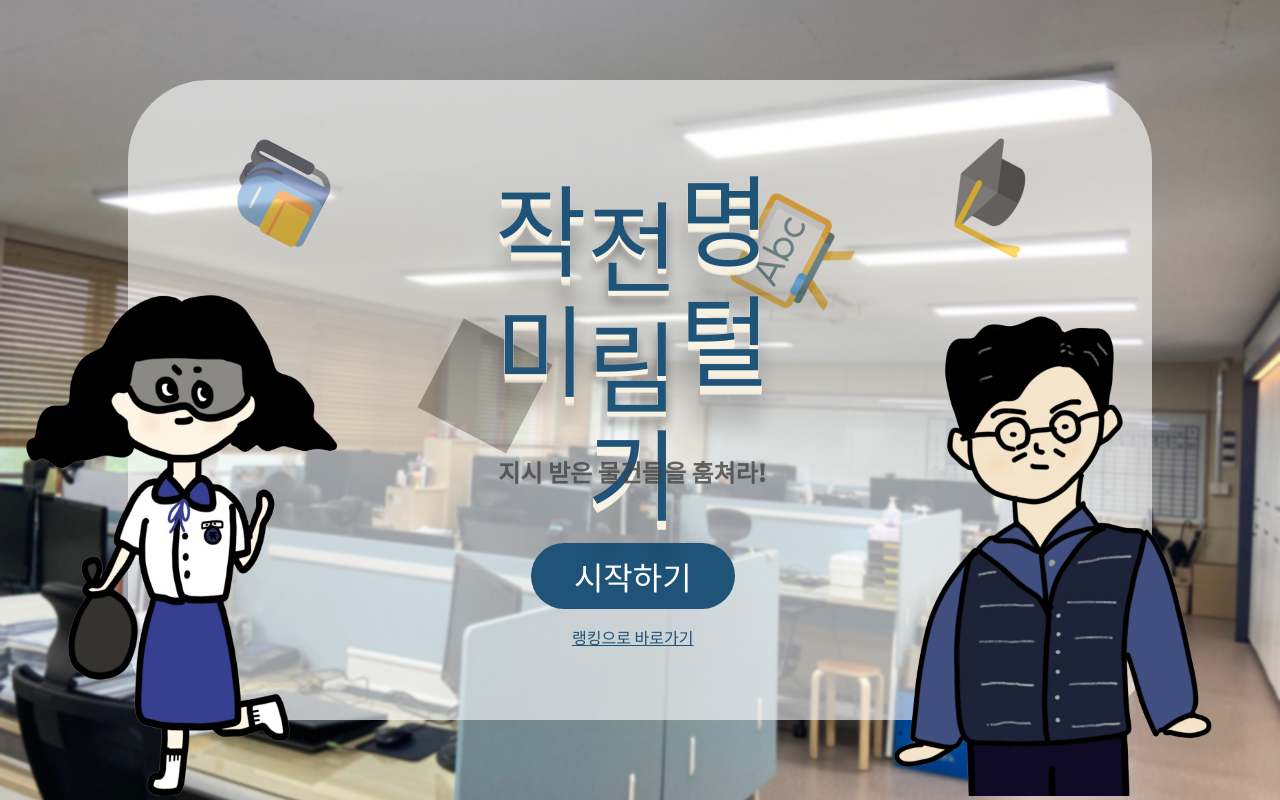
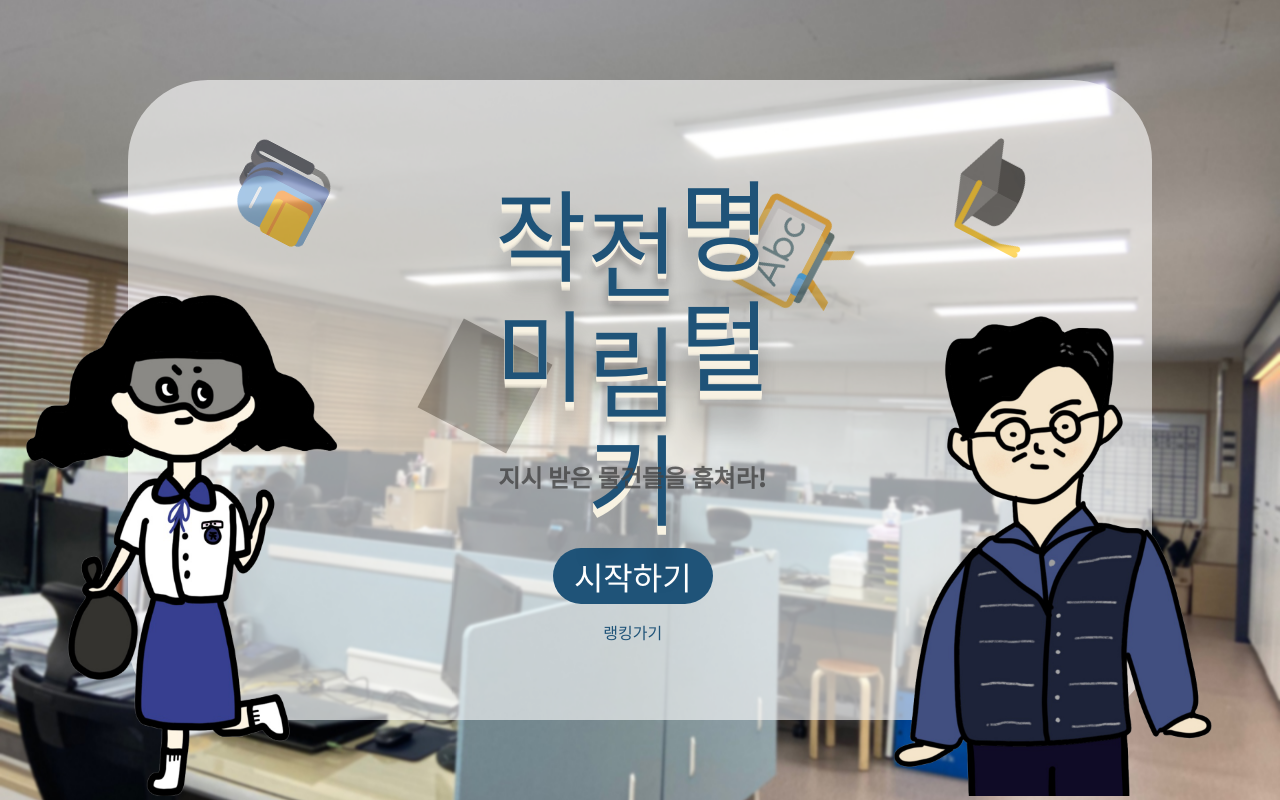
Before and after one commit to chohyeryung/Mejum_TulGi, a React (Create React App) app in the folder client/: page / in a window 1280 px wide. Built offline with nearby package versions, Linux system fonts and the light colour scheme; grey boxes are pictures that could not be loaded; a web font is replaced by a local one.

Commit message:
button css fix

```diff
--- a/client/src/components/MainPage/MainPage.css
+++ b/client/src/components/MainPage/MainPage.css
@@ -95,8 +95,8 @@ main {
   text-align: center;
   background-color: #1f5378;
   border-radius: 3em;
-  width: 55%;
-  padding: 3%;
+  width: 45%;
+  padding: 1.5%;
   margin-top: 10%;
 }
 
--- a/client/src/components/MainPage/MainPage.js
+++ b/client/src/components/MainPage/MainPage.js
@@ -85,7 +85,7 @@ function MainPage() {
           시작하기
         </a>
         <a class="ranking-text" href="/game_ranking">
-          <u>랭킹으로 바로가기</u>
+          랭킹가기
         </a>
       </div>
       <div className="right">
```
